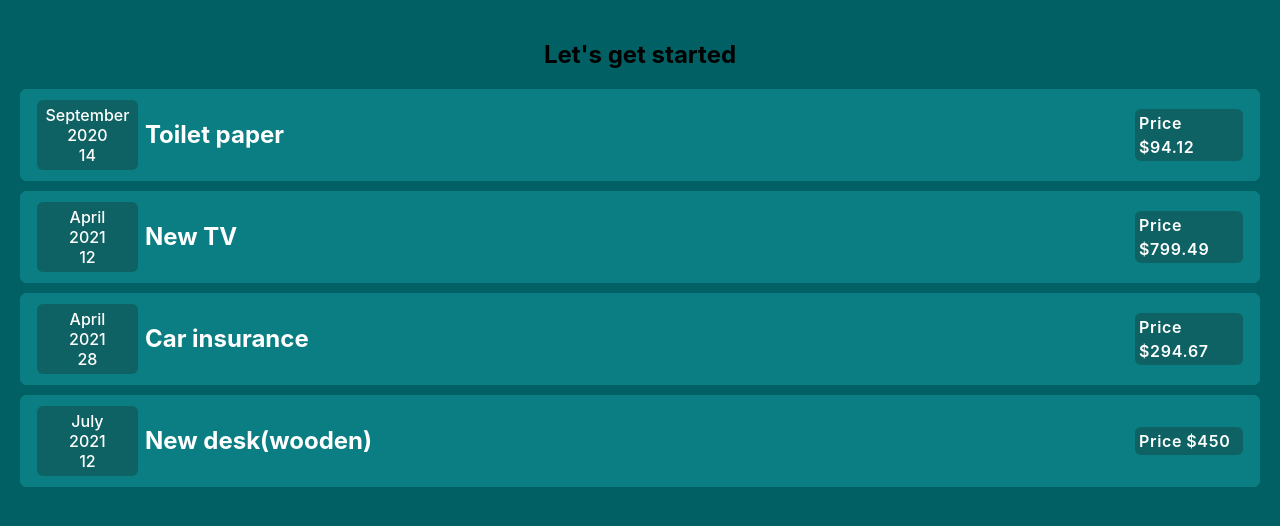
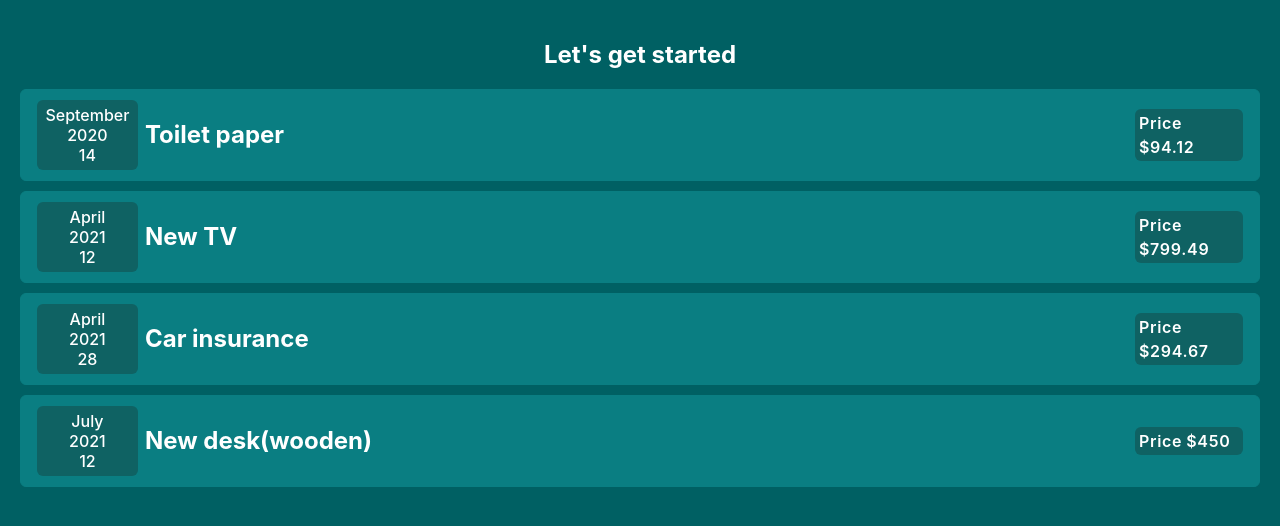
Before and after one commit to harshrajhrj/react-grasp, a JavaScript app: page / in a window 1280 px wide. Shown: the top 526 px of the page. Built offline with nearby package versions, Linux system fonts and the light colour scheme; the HTML template or start-up script is replaced by a standard one.

Commit message:
changed css of header

```diff
--- a/src/components/Expense.css
+++ b/src/components/Expense.css
@@ -1,6 +1,9 @@
 .App {
   padding: 10px;
   margin: 10px;
+}
+.App h2 {
+  color: #fff;
 }
 .App .expense-body {
   display: flex;
--- a/src/components/Expense.scss
+++ b/src/components/Expense.scss
@@ -7,6 +7,10 @@ $bx-shadow-hv: 0 14px 28px rgba(0, 0, 0, 0.25), 0 10px 10px #fff;
 .App {
     padding: 10px;
     margin: 10px;
+
+    h2 {
+        color: $color-text
+    }
 
     .expense-body {
         display: flex;
```
Also changed, not shown: 1 other file (tests, documents, lock files or other folders).
